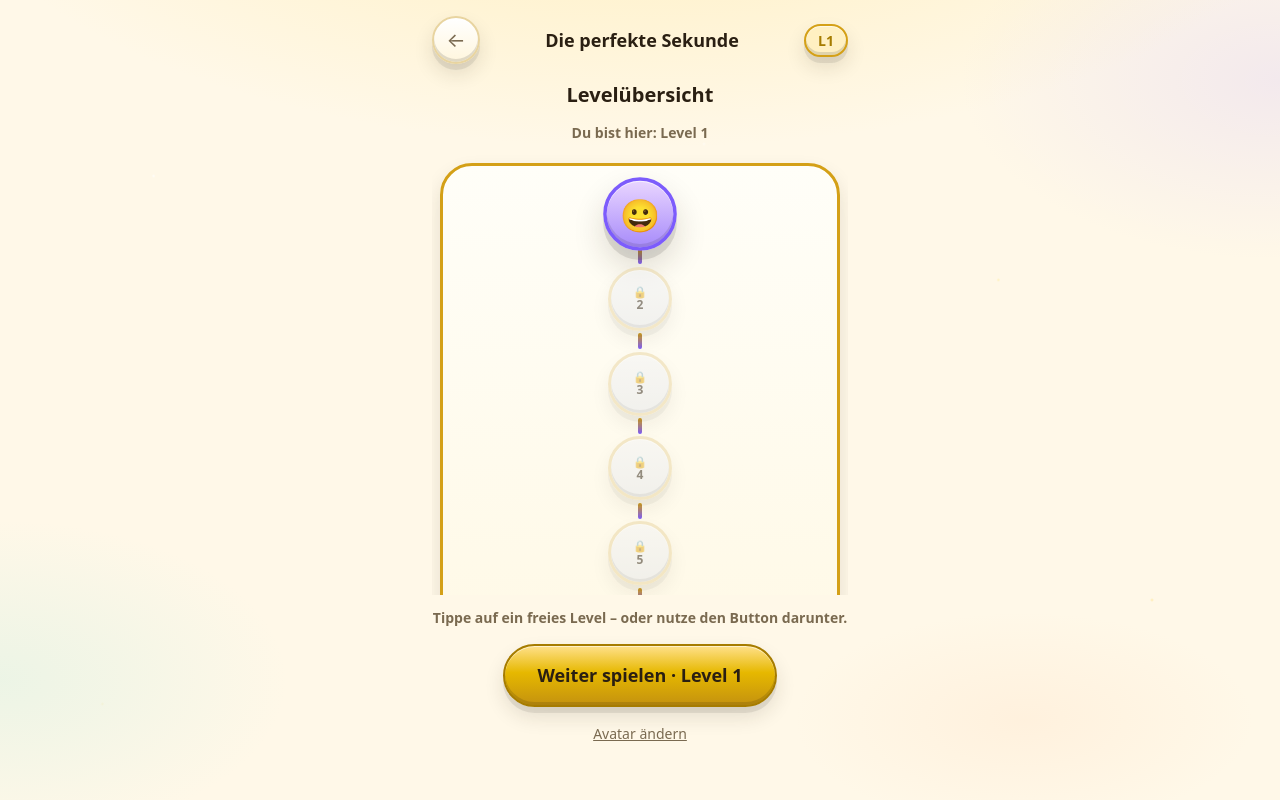
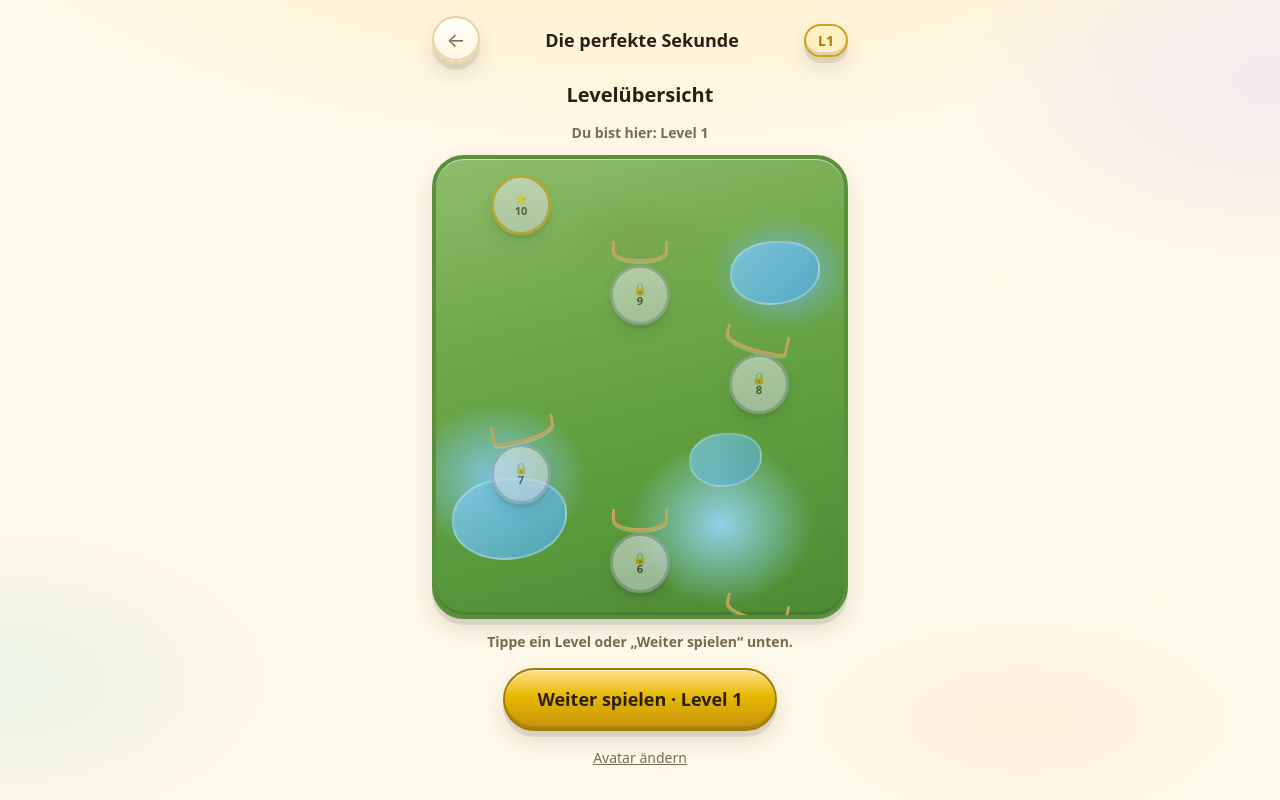
Before and after one commit to TE-Tools/TE-Mini-Games, a React (Vite) app: page /play/perfect-second in a window 1280 px wide. Built offline with nearby package versions, Linux system fonts and the light colour scheme; no server answers.

Commit message:
feat: land-map snake path, exact-hit bonus XP, Weiter zu Level N

```diff
--- a/src/components/level-map/LevelMap.module.css
+++ b/src/components/level-map/LevelMap.module.css
@@ -11,7 +11,6 @@
   font-weight: 800;
   text-align: center;
   margin: 0;
-  color: var(--color-text);
 }
 
 .caption {
@@ -22,27 +21,78 @@
   margin: 0;
 }
 
-.track {
+.land {
+  position: relative;
   width: 100%;
-  max-height: 55vh;
+  max-height: 58vh;
   overflow-y: auto;
-  padding: var(--space-2);
+  overflow-x: hidden;
+  border-radius: var(--radius-2xl);
+  border: 4px solid #5a8f3c;
+  box-shadow: var(--btn-shadow);
+  background:
+    radial-gradient(ellipse 40% 30% at 15% 70%, #7ec8e3 0%, transparent 55%),
+    radial-gradient(ellipse 35% 25% at 85% 25%, #6eb5d8 0%, transparent 50%),
+    radial-gradient(ellipse 50% 40% at 70% 80%, #8fd3ea 0%, transparent 45%),
+    linear-gradient(165deg, #8fbc6a 0%, #6fa84a 35%, #5a9a3c 70%, #4d8a32 100%);
+  padding: var(--space-4) var(--space-2) var(--space-5);
   -webkit-overflow-scrolling: touch;
+}
+
+.water1,
+.water2,
+.water3 {
+  position: absolute;
+  border-radius: 50% 40% 55% 45%;
+  background: linear-gradient(135deg, #7ec8e3, #4fa8c8);
+  opacity: 0.85;
+  pointer-events: none;
+  border: 2px solid rgb(255 255 255 / 0.35);
+}
+
+.water1 {
+  width: 28%;
+  height: 18%;
+  left: 4%;
+  bottom: 12%;
+}
+
+.water2 {
+  width: 22%;
+  height: 14%;
+  right: 6%;
+  top: 18%;
+}
+
+.water3 {
+  width: 18%;
+  height: 12%;
+  right: 20%;
+  bottom: 28%;
+  opacity: 0.7;
+}
+
+.hill {
+  position: absolute;
+  width: 40%;
+  height: 20%;
+  left: 30%;
+  top: 8%;
+  background: radial-gradient(ellipse at center, rgb(120 160 70 / 0.5), transparent 70%);
+  pointer-events: none;
 }
 
 .path {
   list-style: none;
+  margin: 0;
+  padding: 0;
   display: flex;
   flex-direction: column;
-  align-items: center;
-  gap: 0;
-  padding: var(--space-4) var(--space-3);
-  margin: 0;
-  background: linear-gradient(180deg, #fffef8, #fff3d0);
-  border: 3px solid var(--color-gold);
-  border-radius: var(--radius-2xl);
-  box-shadow: var(--btn-shadow);
-  min-height: 12rem;
+  align-items: stretch;
+  gap: 0.35rem;
+  position: relative;
+  z-index: 1;
+  min-height: 14rem;
 }
 
 .nodeWrap {
@@ -51,96 +101,119 @@
   align-items: center;
   position: relative;
   width: 100%;
-  max-width: 8rem;
 }
 
-.connector {
-  width: 4px;
-  height: 1rem;
-  background: linear-gradient(180deg, var(--color-gold), var(--color-primary));
-  border-radius: 2px;
-  margin: 0.15rem 0;
+.lane_left {
+  align-items: flex-start;
+  padding-left: 12%;
+}
+
+.lane_center {
+  align-items: center;
+}
+
+.lane_right {
+  align-items: flex-end;
+  padding-right: 12%;
+}
+
+.snake {
+  display: block;
+  width: 3.5rem;
+  height: 1.35rem;
+  margin-bottom: 0.15rem;
+  background: transparent;
+  position: relative;
+}
+
+.snake::before {
+  content: '';
+  position: absolute;
+  inset: 0;
+  border: 3px solid #c4a35a;
+  border-top: none;
+  border-radius: 0 0 50% 50%;
+  box-shadow: 0 2px 0 rgb(255 255 255 / 0.25);
+}
+
+.snake_left::before {
+  border-radius: 0 0 60% 20%;
+  transform: rotate(-12deg);
+  width: 4rem;
+}
+
+.snake_center::before {
+  border-radius: 0 0 50% 50%;
+}
+
+.snake_right::before {
+  border-radius: 0 0 20% 60%;
+  transform: rotate(12deg);
+  width: 4rem;
+  right: 0;
+  left: auto;
 }
 
 .node {
-  width: 4rem;
-  height: 4rem;
+  width: 3.75rem;
+  height: 3.75rem;
   border-radius: var(--radius-full);
   font-weight: 800;
-  font-size: var(--text-base);
+  font-size: var(--text-sm);
   display: flex;
   align-items: center;
   justify-content: center;
-  background: linear-gradient(180deg, #ffffff, #fff0c2);
-  border: 3px solid var(--color-border);
-  box-shadow: var(--btn-shadow);
-  color: var(--color-text);
-  transition: transform var(--transition-fast), box-shadow var(--transition-fast);
-  z-index: 1;
+  background: linear-gradient(180deg, #fffef5, #f5e6b8);
+  border: 3px solid #8b6914;
+  box-shadow:
+    0 1px 0 rgb(255 255 255 / 0.6) inset,
+    0 4px 0 rgb(0 0 0 / 0.12),
+    0 8px 16px rgb(0 0 0 / 0.15);
+  color: #2a1f12;
+  z-index: 2;
+  transition: transform var(--transition-fast);
 }
 
 .node:not(:disabled):hover {
-  transform: translateY(-2px) scale(1.05);
-  box-shadow: var(--btn-shadow-hover);
-}
-
-.node:not(:disabled):active {
-  transform: translateY(2px);
-  box-shadow: var(--btn-shadow-active);
+  transform: scale(1.08);
 }
 
 .nodeCurrent {
-  border-color: var(--color-primary);
-  background: linear-gradient(180deg, #e9d5ff, #a78bfa);
-  transform: scale(1.15);
-  box-shadow: var(--btn-shadow-hover);
+  border-color: #7c5cfc;
+  background: linear-gradient(180deg, #ede9fe, #c4b5fd);
+  transform: scale(1.12);
+  box-shadow:
+    0 0 0 4px rgb(124 92 252 / 0.35),
+    0 6px 16px rgb(0 0 0 / 0.2);
 }
 
 .nodeDone {
-  border-color: var(--color-success);
+  border-color: #15803d;
   background: linear-gradient(180deg, #dcfce7, #86efac);
 }
 
 .nodeLocked {
-  opacity: 0.5;
+  opacity: 0.55;
   cursor: not-allowed;
-  background: linear-gradient(180deg, #f3f4f6, #e5e7eb);
+  background: linear-gradient(180deg, #e5e7eb, #d1d5db);
+  border-color: #9ca3af;
 }
 
 .nodeMilestone {
-  border-color: var(--color-gold-deep);
+  border-color: #d4a017;
 }
 
 .nodeInner {
   display: flex;
   flex-direction: column;
   align-items: center;
-  line-height: 1.1;
+  line-height: 1.05;
   font-size: 0.7rem;
 }
 
-.nodeNum {
-  font-size: 0.75rem;
-  font-weight: 800;
-}
-
 .avatar {
-  font-size: 1.75rem;
+  font-size: 1.65rem;
   line-height: 1;
-}
-
-.milestoneTag {
-  font-size: 0.65rem;
-  font-weight: 800;
-  color: var(--color-gold-deep);
-  text-transform: uppercase;
-  margin-top: 0.15rem;
-}
-
-.ellipsis {
-  color: var(--color-text-muted);
-  font-weight: 800;
-  padding: 0.35rem 0;
 }
 
 .hint {
--- a/src/components/level-map/LevelMap.tsx
+++ b/src/components/level-map/LevelMap.tsx
@@ -10,7 +10,10 @@ export interface LevelMapProps {
   gameLabel: string
 }
 
-/** Levelübersicht: Pfad + Avatar, klickbare freigeschaltete Level. */
+/**
+ * Playful land-map path: levels wind bottom→top in a snake.
+ * Green land + water blobs – not geo-accurate, just gamey.
+ */
 export function LevelMap({
   currentLevel,
   highestLevel,
@@ -21,33 +24,44 @@ export function LevelMap({
 }: LevelMapProps) {
   const avatar = getAvatar(avatarId)
   const unlocked = Math.max(1, highestLevel, currentLevel)
-  const start = Math.max(1, unlocked - 2)
-  const end = Math.min(maxLevel, Math.max(unlocked + 8, 12))
+  const start = Math.max(1, unlocked - 1)
+  const end = Math.min(maxLevel, Math.max(unlocked + 7, 10))
   const levels = Array.from({ length: end - start + 1 }, (_, i) => start + i)
+  const visual = [...levels].reverse()
 
   return (
     <section className={styles.map} aria-label={`Levelkarte ${gameLabel}`}>
       <h2 className={styles.heading}>Levelübersicht</h2>
       <p className={styles.caption}>
         Du bist hier: <strong>Level {currentLevel}</strong>
-        {unlocked > currentLevel ? ` · freigeschaltet bis ${unlocked}` : ''}
+        {unlocked > currentLevel ? ` · frei bis ${unlocked}` : ''}
       </p>
 
-      <div className={styles.track}>
+      <div className={styles.land}>
+        <div className={styles.water1} aria-hidden="true" />
+        <div className={styles.water2} aria-hidden="true" />
+        <div className={styles.water3} aria-hidden="true" />
+        <div className={styles.hill} aria-hidden="true" />
+
         <ol className={styles.path}>
-          {start > 1 && (
-            <li className={styles.ellipsis} aria-hidden="true">
-              …
-            </li>
-          )}
-          {levels.map((L, index) => {
+          {visual.map((L, index) => {
             const isLocked = L > unlocked
             const isCurrent = L === currentLevel
             const isMilestone = L === 10 || L === 20 || L === 50 || L === 100
-            const isDone = L < unlocked || (L < currentLevel && L <= unlocked)
+            const isDone = L < unlocked
+            const lane = index % 3 === 0 ? 'left' : index % 3 === 1 ? 'center' : 'right'
+
             return (
-              <li key={L} className={styles.nodeWrap}>
-                {index > 0 && <span className={styles.connector} aria-hidden="true" />}
+              <li
+                key={L}
+                className={[styles.nodeWrap, styles[`lane_${lane}`]].join(' ')}
+              >
+                {index > 0 && (
+                  <span
+                    className={[styles.snake, styles[`snake_${lane}`]].join(' ')}
+                    aria-hidden="true"
+                  />
+                )}
                 <button
                   type="button"
                   className={[
@@ -66,7 +80,7 @@ export function LevelMap({
                     isLocked
                       ? `Level ${L} gesperrt`
                       : isCurrent
-                        ? `Level ${L}, aktuell – tippen zum Spielen`
+                        ? `Level ${L}, aktuell`
                         : `Level ${L} spielen`
                   }
                 >
@@ -77,32 +91,24 @@ export function LevelMap({
                   ) : isMilestone ? (
                     <span className={styles.nodeInner}>
                       <span aria-hidden="true">⭐</span>
-                      <span className={styles.nodeNum}>{L}</span>
+                      <span>{L}</span>
                     </span>
                   ) : isLocked ? (
                     <span className={styles.nodeInner}>
                       <span aria-hidden="true">🔒</span>
-                      <span className={styles.nodeNum}>{L}</span>
+                      <span>{L}</span>
                     </span>
                   ) : (
                     L
                   )}
                 </button>
-                {isMilestone && <span className={styles.milestoneTag}>Bonus</span>}
               </li>
             )
           })}
-          {end < maxLevel && (
-            <li className={styles.ellipsis} aria-hidden="true">
-              …
-            </li>
-          )}
         </ol>
       </div>
 
-      <p className={styles.hint}>
-        Tippe auf ein freies Level – oder nutze den Button darunter.
-      </p>
+      <p className={styles.hint}>Tippe ein Level oder „Weiter spielen“ unten.</p>
     </section>
   )
 }
--- a/src/games/perfect-second/score.ts
+++ b/src/games/perfect-second/score.ts
@@ -1,28 +1,6 @@
 /**
  * Perfect Second – Score & XP.
- *
- * absoluteDeviation = abs(actualTime - targetTime)
- *
- * Score (0–1000):
- *   If deviation >= tolerance → 0
- *   Else: score = floor( 1000 * (1 - deviation / tolerance)^2 )
- *
- * Perfect (deviation 0) → 1000
- * At half tolerance     → 250
- * At full tolerance     → 0
- *
- * Stars:
- *   5: score >= 900
- *   4: score >= 750
- *   3: score >= 500
- *   2: score >= 250
- *   1: score >= 1
- *   0: score === 0
- *
- * XP:
- *   base = floor(score / 10)           // 0–100
- *   levelBonus = floor(level / 5)      // slight reward for harder levels
- *   xp = base + levelBonus
+ * Perfect hit (deviation <= 1ms): score 1000 + perfectHit + XP bonus.
  */
 
 export interface ScoreInput {
@@ -38,7 +16,10 @@ export interface ScoreResult {
   stars: number
   xp: number
   withinTolerance: boolean
+  perfectHit: boolean
 }
+
+export const PERFECT_HIT_THRESHOLD = 0.001
 
 export function calculateDeviation(targetTime: number, actualTime: number): number {
   return Math.abs(actualTime - targetTime)
@@ -62,12 +43,16 @@ export function calculateScore(input: ScoreInput): ScoreResult {
       stars: 0,
       xp: 0,
       withinTolerance: false,
+      perfectHit: false,
     }
   }
 
-  const withinTolerance = absoluteDeviation < tolerance
+  const perfectHit = absoluteDeviation <= PERFECT_HIT_THRESHOLD
+  const withinTolerance = absoluteDeviation < tolerance || perfectHit
   let score = 0
-  if (withinTolerance) {
+  if (perfectHit) {
+    score = 1000
+  } else if (withinTolerance) {
     const ratio = 1 - absoluteDeviation / tolerance
     score = Math.floor(1000 * ratio * ratio)
     score = Math.max(0, Math.min(1000, score))
@@ -76,9 +61,10 @@ export function calculateScore(input: ScoreInput): ScoreResult {
   const stars = starsFromScore(score)
   const base = Math.floor(score / 10)
   const levelBonus = Math.floor(Math.max(1, level) / 5)
-  const xp = score > 0 ? base + levelBonus : 0
+  const perfectBonus = perfectHit ? 50 + Math.floor(level * 2) : 0
+  const xp = score > 0 ? base + levelBonus + perfectBonus : 0
 
-  return { absoluteDeviation, score, stars, xp, withinTolerance }
+  return { absoluteDeviation, score, stars, xp, withinTolerance, perfectHit }
 }
 
 export function starsFromScore(score: number): number {
```
